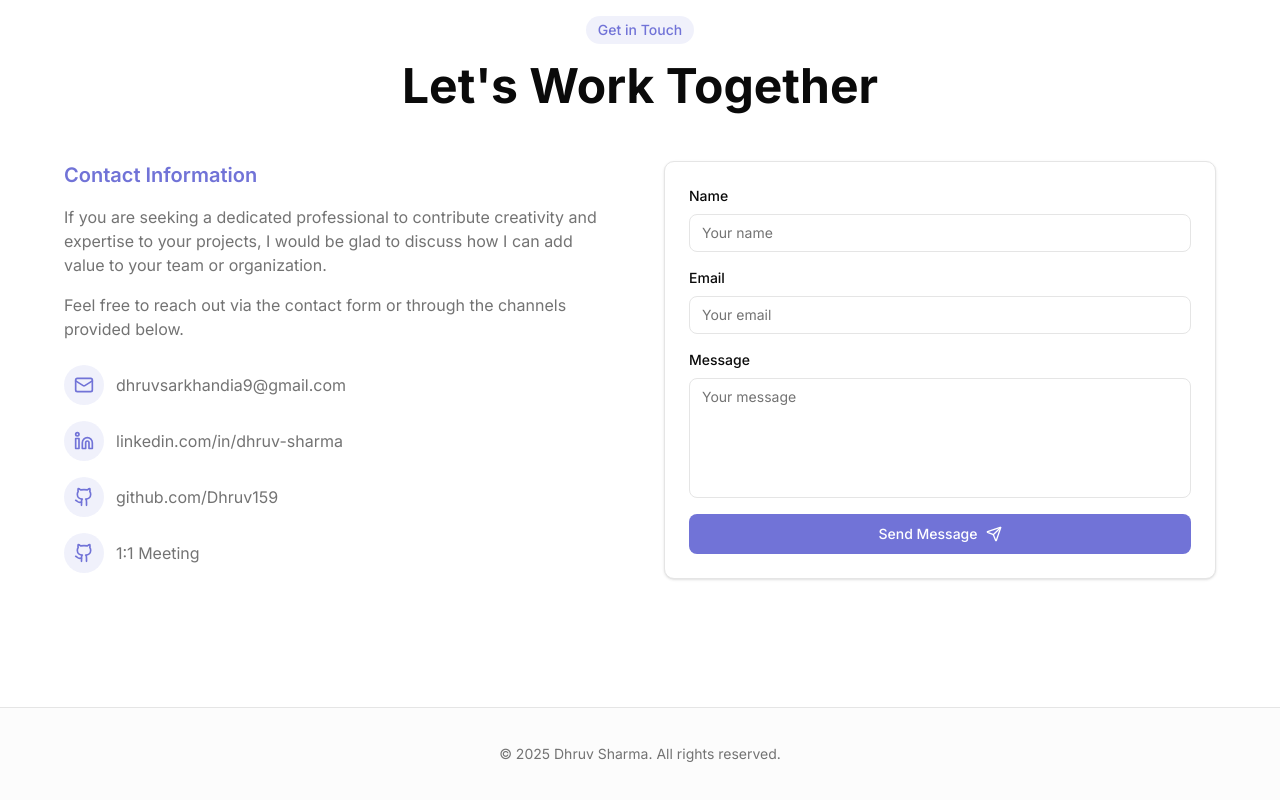
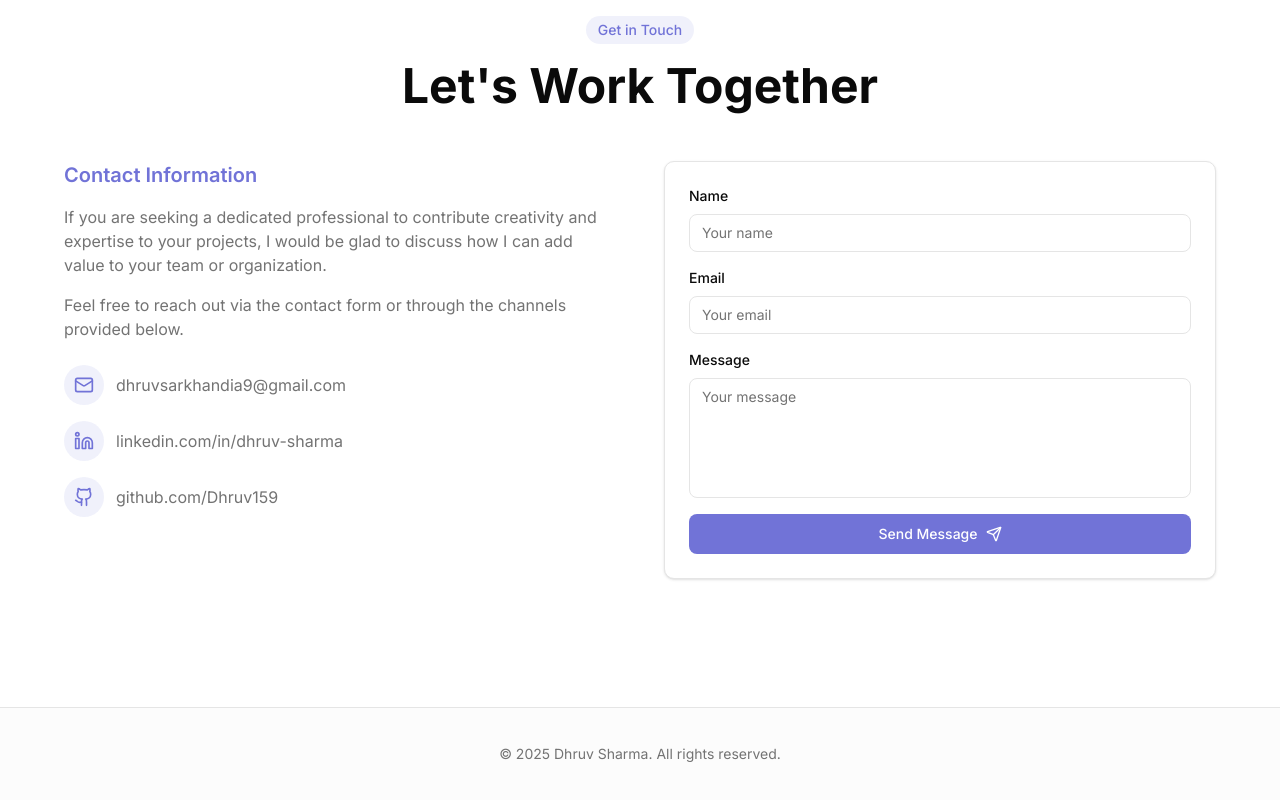
Before and after one commit to Dhruv159/Portfolio, a Next.js app: page / in a window 1280 px wide. Shown: the part 3442-4242 px from the top of the page. Built offline with nearby package versions, Linux system fonts and the light colour scheme.

Commit message:
Changes related to Text

```diff
--- a/src/app/layout.tsx
+++ b/src/app/layout.tsx
@@ -8,7 +8,7 @@ const inter = Inter({ subsets: ["latin"]})
 
 export const metadata = {
 title: "Dhruv Sharma | Portfolio",
-description: "Personal portfolio website showcasing my projects and skills",
+description: "Personal portfolio website showcasing Skills and Expertise",
 }
 
 export default function RootLayout({
--- a/src/app/page.tsx
+++ b/src/app/page.tsx
@@ -585,36 +585,6 @@ export default function Home() {
                                                 github.com/Dhruv159
                                             </a>
                                         </div>
-                                        <div className="flex items-center gap-3">
-                                            <IconBadge
-                                                icon={<Github className="h-5 w-5" />}
-                                                selectedColor={selectedColor}
-                                            />
-                                            <a
-                                                href="https://github.com/Dhruv159"
-                                                target="_blank"
-                                                rel="noopener noreferrer"
-                                                className="text-muted-foreground hover:text-primary transition-colors"
-                                            >
-                                                1:1 Meeting
-                                            </a>
-                                        </div>
-
-
-
-
-
-
-
-
-
-
-
-
-
-
-
-
                                     </div>
                                 </div>
 
```
